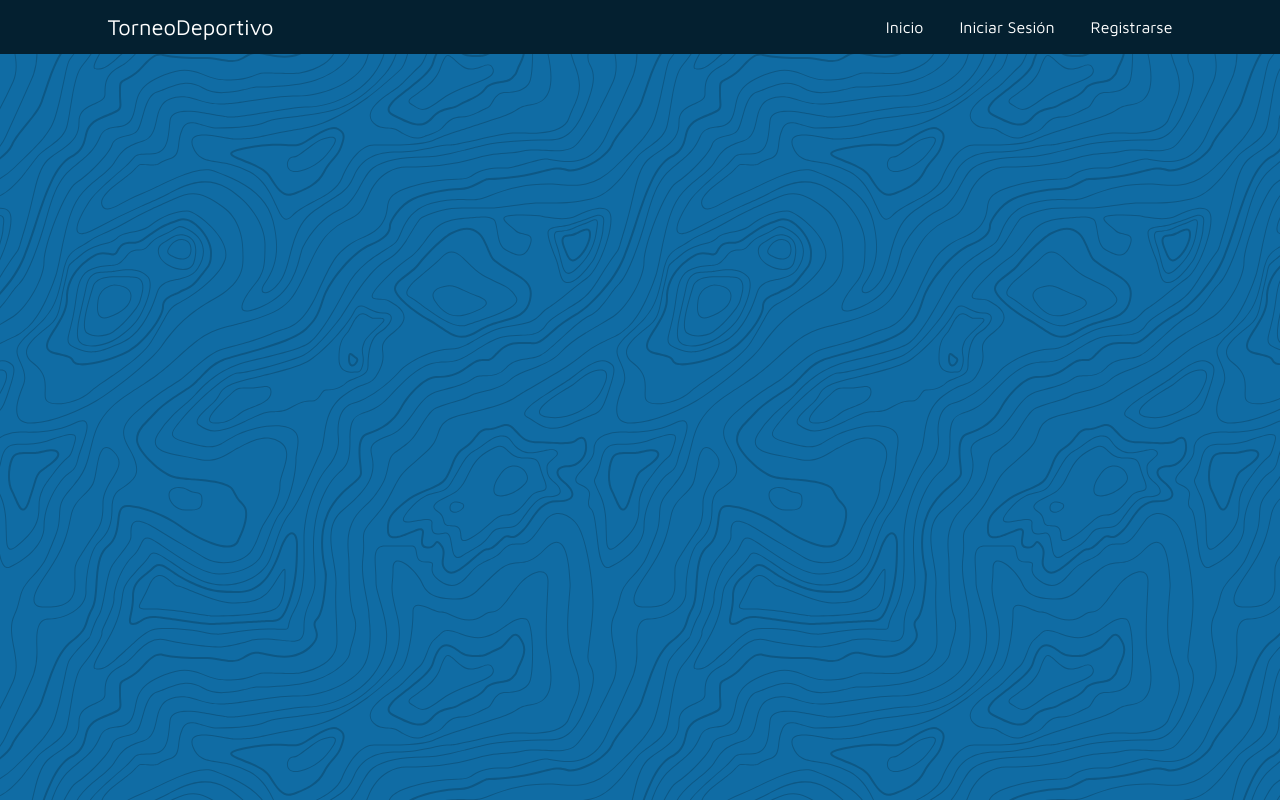
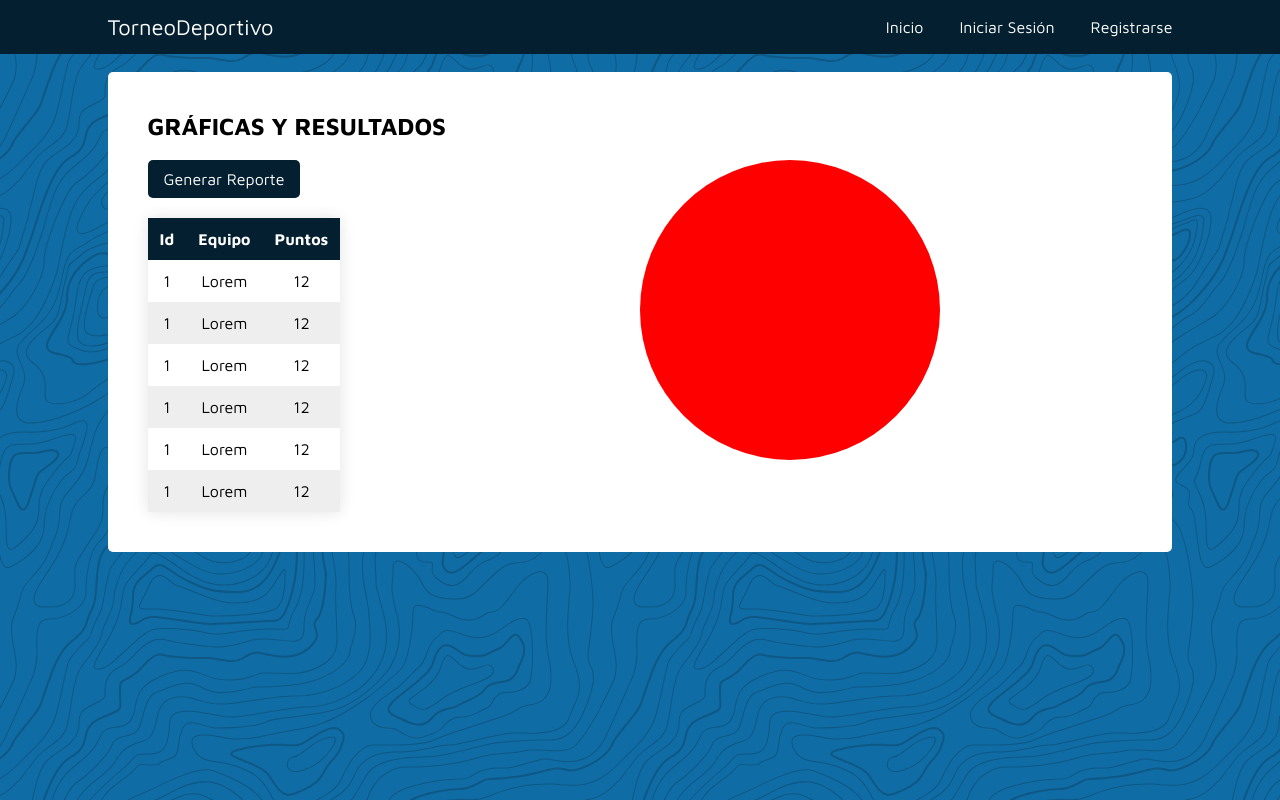
Before and after one commit to joaquinsian/Control-Torneo-Deportivo, an Angular app in the folder frontend/: page /admin/charts/leagues-by-user-id/chart in a window 1280 px wide. Before the commit this address led to /. Built offline with nearby package versions, Linux system fonts and the light colour scheme.

Commit message:
Se arregló ruta de backend

```diff
--- a/frontend/src/app/app-routing.module.ts
+++ b/frontend/src/app/app-routing.module.ts
@@ -65,10 +65,10 @@ const routes: Routes = [
     path: "admin/charts",
     component: AdminChartsComponent
   },{
-    path: "admin/charts/leaguebyid",
+    path: "admin/charts/leagues-by-user-id",
     component: AdminChartsLeaguebyidComponent
   },{
-    path: "admin/charts/leaguebyid/chart",
+    path: "admin/charts/leagues-by-user-id/chart",
     component: AdminChartsLeaguebyidChartComponent
   }
 ];
--- a/frontend/src/app/components/admin/admin-charts/admin-charts-leaguebyid/admin-charts-leaguebyid-chart/admin-charts-leaguebyid-chart.component.html
+++ b/frontend/src/app/components/admin/admin-charts/admin-charts-leaguebyid/admin-charts-leaguebyid-chart/admin-charts-leaguebyid-chart.component.html
@@ -1 +1,52 @@
-<p>admin-charts-leaguebyid-chart works!</p>
+<div class="m-container w-100">
+    <h2 class="m-b-20">GRÁFICAS Y RESULTADOS</h2>
+    <div class="row">
+        <div class="left-column">
+            <button class="btn m-b-20">Generar Reporte</button>
+            <table class="table-standard m-table">
+                <thead>
+                    <tr>
+                        <th>Id</th>
+                        <th>Equipo</th>
+                        <th>Puntos</th>
+                    </tr>
+                </thead>
+                <tbody>
+                    <tr>
+                        <td>1</td>
+                        <td>Lorem</td>
+                        <td>12</td>
+                    </tr>
+                    <tr>
+                        <td>1</td>
+                        <td>Lorem</td>
+                        <td>12</td>
+                    </tr>
+                    <tr>
+                        <td>1</td>
+                        <td>Lorem</td>
+                        <td>12</td>
+                    </tr>
+                    <tr>
+                        <td>1</td>
+                        <td>Lorem</td>
+                        <td>12</td>
+                    </tr>
+                    <tr>
+                        <td>1</td>
+                        <td>Lorem</td>
+                        <td>12</td>
+                    </tr>
+                    <tr>
+                        <td>1</td>
+                        <td>Lorem</td>
+                        <td>12</td>
+                    </tr>
+                </tbody>
+            </table>
+        </div>
+        <div class="right-column">
+            <div style="width: 300px; height: 300px; background-color: red; border-radius: 50%;"></div>
+        </div>
+    </div>
+</div>
--- a/frontend/src/app/components/admin/admin-charts/admin-charts-leaguebyid/admin-charts-leaguebyid.component.html
+++ b/frontend/src/app/components/admin/admin-charts/admin-charts-leaguebyid/admin-charts-leaguebyid.component.html
@@ -4,10 +4,7 @@
         <div style="position: relative" class="m-container shadowed-div cont-centered">
             <img style="width: 95%" class="m-b-20" src="https://seeklogo.com/images/P/premier-league-new-logo-D22A0CE87E-seeklogo.com.png" alt="logo-img">
             <h5 class="m-b-20 m-h5">Premier League</h5>
-            <a routerLink="/admin/leagues/leagues-by-user-id/edit" class="btn a-formatted">Ver Gráficas &raquo;</a>
-            <div class="delete-edit-buttons-container">
-                <button class="delete-edit-button delete-button-1"><i class="fas fa-times"></i></button>
-            </div>
+            <a routerLink="/admin/charts/leagues-by-user-id/chart" class="btn a-formatted">Ver Gráficas &raquo;</a>
         </div>
     </div>
 </div>
--- a/frontend/src/app/components/admin/admin-charts/admin-charts.component.html
+++ b/frontend/src/app/components/admin/admin-charts/admin-charts.component.html
@@ -4,7 +4,7 @@
         <div style="position: relative" class="m-container shadowed-div cont-centered">
             <img style="width: 95%" class="m-b-20" src="https://upload.wikimedia.org/wikipedia/commons/thumb/1/12/User_icon_2.svg/2048px-User_icon_2.svg.png" alt="user-icon.png">
             <h5 class="m-b-20 m-h5">Fabio Lopez</h5>
-            <a routerLink="/admin/charts/leaguebyid" class="btn a-formatted">Ver Ligas &raquo;</a>
+            <a routerLink="/admin/charts/leagues-by-user-id" class="btn a-formatted">Ver Ligas &raquo;</a>
         </div>
     </div>
 </div>
--- a/frontend/src/app/components/index/index.component.html
+++ b/frontend/src/app/components/index/index.component.html
@@ -20,7 +20,7 @@
                     <span>Usuarios</span>
                 </div>
             </a>
-            <a href="#" id="charts" class="m-container shadowed-div option-panel">
+            <a routerLink="/admin/charts" id="charts" class="m-container shadowed-div option-panel">
                 <div>
                     <img src="../../../assets/dist/img/timeline_black_24dp.svg" alt="soccer-ball.jpg">
                 </div>
```
Also changed, not shown: 2 other files (tests, documents, lock files or other folders).
